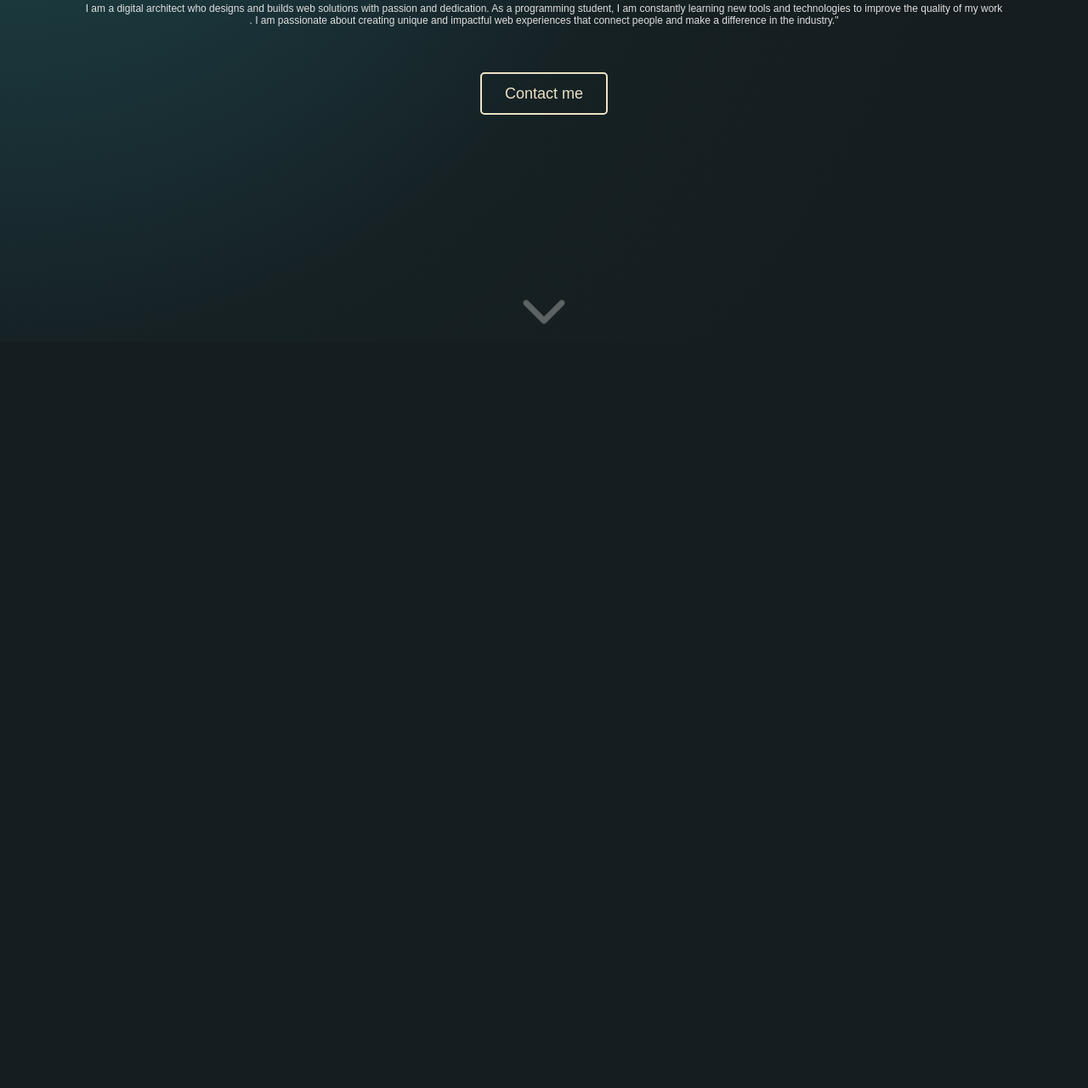
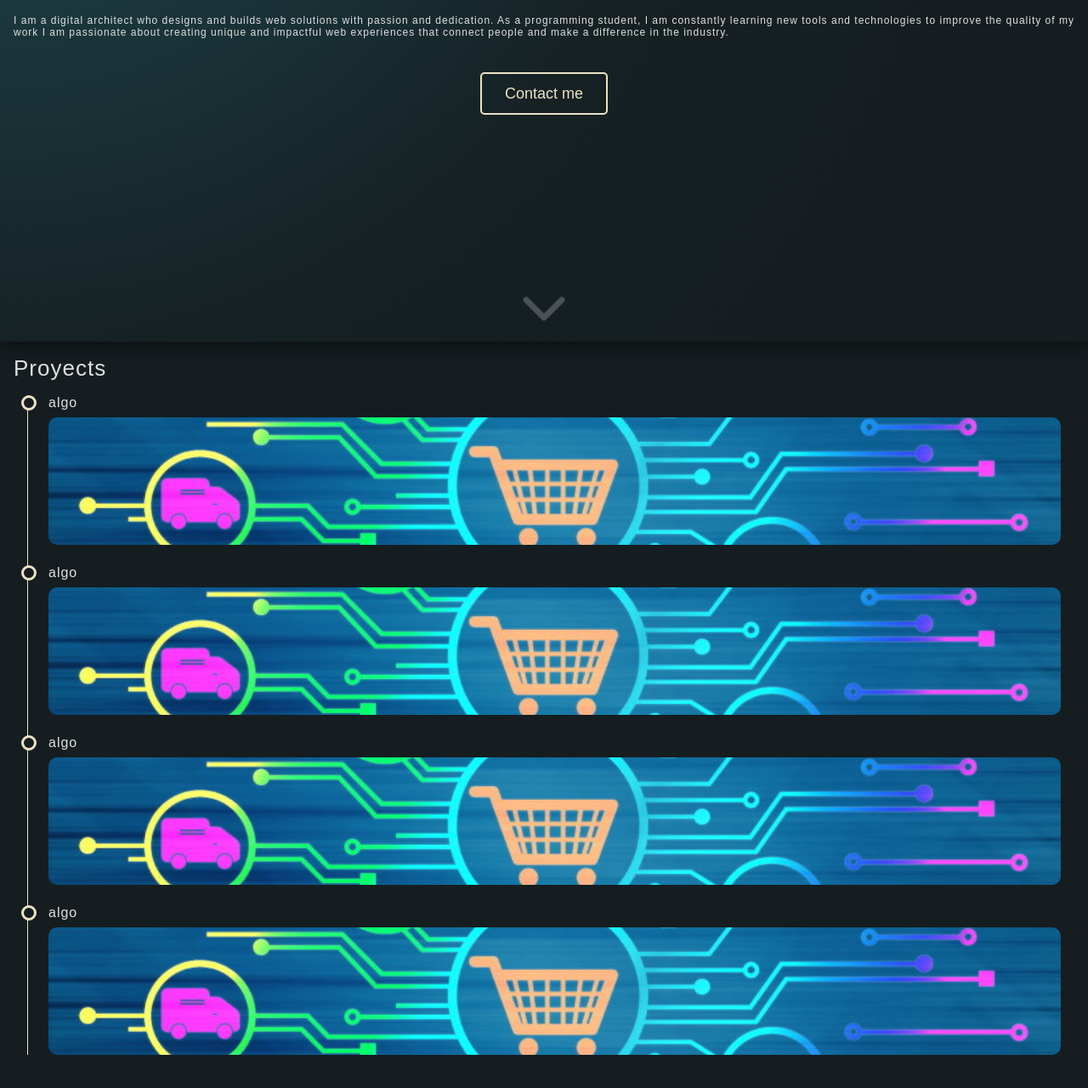
Before and after one commit to Tinchobtt/portfolio-Martin-Benedetto, a website: page index.html in a window 1280 px wide. Shown: the part 398-1678 px from the top of the page at 85% size. Before the commit the page ends 800 px from the top, so only its background shows below. Drawn offline with nearby package versions, Linux system fonts and the light colour scheme; a web font is replaced by a local one.

Commit message:
agregado de estructura ejemplo de proyects e incorporacion de AOS

```diff
--- a/index.html
+++ b/index.html
@@ -41,7 +41,7 @@
         </div>
     </header>
     <main>
-        <section class="intro">
+        <section class="intro shadow">
             <h1 class="i-text">My name is Martin</h1>
             <div class="animated-texts">
                 <div class="web-developer">
@@ -81,17 +81,53 @@
             <div class="description">
                 <p class="n-text">
                     I am a digital architect who designs and builds web solutions with passion and dedication.
-                    As a programming student, I am constantly learning new tools and technologies to improve the quality of my work<br>.
-                    I am passionate about creating unique and impactful web experiences that connect people and make a difference in the industry."
+                    As a programming student, I am constantly learning new tools and technologies to improve the quality of my work
+                    I am passionate about creating unique and impactful web experiences that connect people and make a difference in the industry.
                 </p>
             </div>
-            <button class="btn">Contact me</button>
+            <button class="btn"><a href="#contact">Contact me</a></button>
             <div class="indicador">
                 <i class="fa-solid fa-chevron-down"></i>
             </div>
         </section>
         <section class="proyects">
-
+            <h2 class="t-text">Proyects</h2>
+            <div class="proyects-container">
+                <ul class="proyects-list">
+                    <li class="proyect-item" data-aos="fade-up" data-aos-duration="1000">
+                        <h3 class="i-text">algo</h3>
+                        <div class="proyect-img">
+                            <a href="#">
+                                <img src="assets/proyects/digital_trade_0.jpg" alt="">
+                            </a>
+                        </div>
+                    </li>
+                    <li class="proyect-item" data-aos="fade-up" data-aos-duration="1000">
+                        <h3 class="i-text">algo</h3>
+                        <div class="proyect-img">
+                            <a href="#">
+                                <img src="assets/proyects/digital_trade_0.jpg" alt="">
+                            </a>
+                        </div>
+                    </li>
+                    <li class="proyect-item" data-aos="fade-up" data-aos-duration="1000">
+                        <h3 class="i-text">algo</h3>
+                        <div class="proyect-img">
+                            <a href="#">
+                                <img src="assets/proyects/digital_trade_0.jpg" alt="">
+                            </a>
+                        </div>
+                    </li>
+                    <li class="proyect-item" data-aos="fade-up" data-aos-duration="1000">
+                        <h3 class="i-text">algo</h3>
+                        <div class="proyect-img">
+                            <a href="#">
+                                <img src="assets/proyects/digital_trade_0.jpg" alt="">
+                            </a>
+                        </div>
+                    </li>
+                </ul>
+            </div>
         </section>
     </main>
     <script src="https://unpkg.com/aos@2.3.1/dist/aos.js"></script>
--- a/scss/_header.scss
+++ b/scss/_header.scss
@@ -15,6 +15,7 @@
     position: fixed;
     top: 0;
     z-index: 2;
+    backdrop-filter: blur(5px);
     .logo-container{
         z-index: 6;
         .logo-bars{
@@ -71,7 +72,7 @@
         background-color: var(--negro-1);
         transform: translateX(100vw);
         transition: transform .6s ease-in-out;
-        z-index: 1;
+        z-index: 4;
         overflow-x: hidden;
         .nav-bar{
             width: 100%;
@@ -99,6 +100,9 @@
                 &:hover{
                     transform: translateY(-10px);
                 }
+            }
+            .fa-envelope{
+                padding-left: 0;
             }
         }
     }
--- a/scss/_main.scss
+++ b/scss/_main.scss
@@ -2,8 +2,10 @@
     display: flex;
     flex-direction: column;
     justify-content: center;
-    margin: 0 1em;
     height: 100vh;
+    .i-text{
+        text-align: center;
+    }
     span{
         display: inline-block;
         font-family: var(--intro);
@@ -125,9 +127,6 @@
         animation: arrow 2s ease-in-out infinite;
     }
 }
-.box{
-    color: wheat;
-}
 @keyframes scale {
     0% {
     transform: scale3d(1, 1, 1);
--- /dev/null
+++ b/scss/_main_proyects.scss
@@ -0,0 +1,39 @@
+.proyects{
+    .proyects-container{
+        padding: 1em;
+        .proyects-list{
+            position: relative;
+            border-left: 1px solid var(--beige);
+            .proyect-item{
+                @extend .n-text;
+                padding-left: 2em;
+                margin-bottom: 2em;
+                list-style: none;
+                &::before{
+                    content: '';
+                    display: block;
+                    position: absolute;
+                    left: -8px;
+                    width: 1em;
+                    height: 1em;
+                    border: 3px solid var(--beige);
+                    border-radius: 50%;
+                    background-color: var(--nuovo);
+                }
+                .i-text{
+                    margin-bottom: .5em;
+                }
+                .proyect-img{
+                    width: 100%;
+                    height: 150px;
+                    img{
+                        width: 100%;
+                        height: 100%;
+                        object-fit: cover;
+                        border-radius: 10px;
+                    }
+                }
+            }
+        }
+    }
+}
--- a/scss/_root.scss
+++ b/scss/_root.scss
@@ -12,35 +12,46 @@
     --intro: 'Audiowide', cursive;
     --text-cuadrado: 'Orbitron', sans-serif;
 }
-.i-text{
+.text{
     font-family: var(--text);
-    font-size: 16px;
     font-weight: 200;
     letter-spacing: 1px;
-    text-align: center;
     color: #e0e0e0;
 }
+.t-text{
+    @extend .text;
+    font-size: 26px;
+    text-align: start;
+}
+.i-text{
+    @extend .text;
+    font-size: 16px;
+}
 .n-text{
-    font-family: var(--text);
+    @extend .text;
     font-size: 12px;
-    font-weight: 200;
-    text-align: center;
-    color: #e0e0e0;
+    text-align: justify;
 }
 .fusion{
     text-shadow: 2px 2px 2px var(--magenta),
                  -1px -1px 2px var(--azul);
 }
+.shadow{
+    box-shadow: 0 5px 20px rgba($color: #000, $alpha: .5);
+}
 .btn{
-    display: inline-block;
     width: 150px;
     height: 50px;
     margin: 3em auto;
     background-color: transparent;
     border: 2px solid var(--beige);
     border-radius: 5px;
-    color: var(--beige);
-    font-family: var(--text);
-    font-size: 18px;
-    font-weight: 200;
+    cursor: pointer;
+    a{
+        color: var(--beige);
+        text-decoration: none;
+        font-family: var(--text);
+        font-size: 18px;
+        font-weight: 200;
+    }
 }
--- a/scss/_tags.scss
+++ b/scss/_tags.scss
@@ -5,7 +5,12 @@
 }
 html{
     scroll-behavior: smooth;
+    overflow-x: hidden;
 }
 body{
     background-color: var(--nuovo);
 }
+section{
+    width: 100%;
+    padding: 1em;
+}
--- a/scss/design.scss
+++ b/scss/design.scss
@@ -4,3 +4,4 @@
 @import 'header';
 @import 'footer';
 @import 'main';
+@import 'main_proyects';
```
Also changed, not shown: assets/proyects/TIC_Y_EDUCACION-01-01.png (added), assets/proyects/digital_trade_0.jpg (added), css/design.css, 1 other file.
